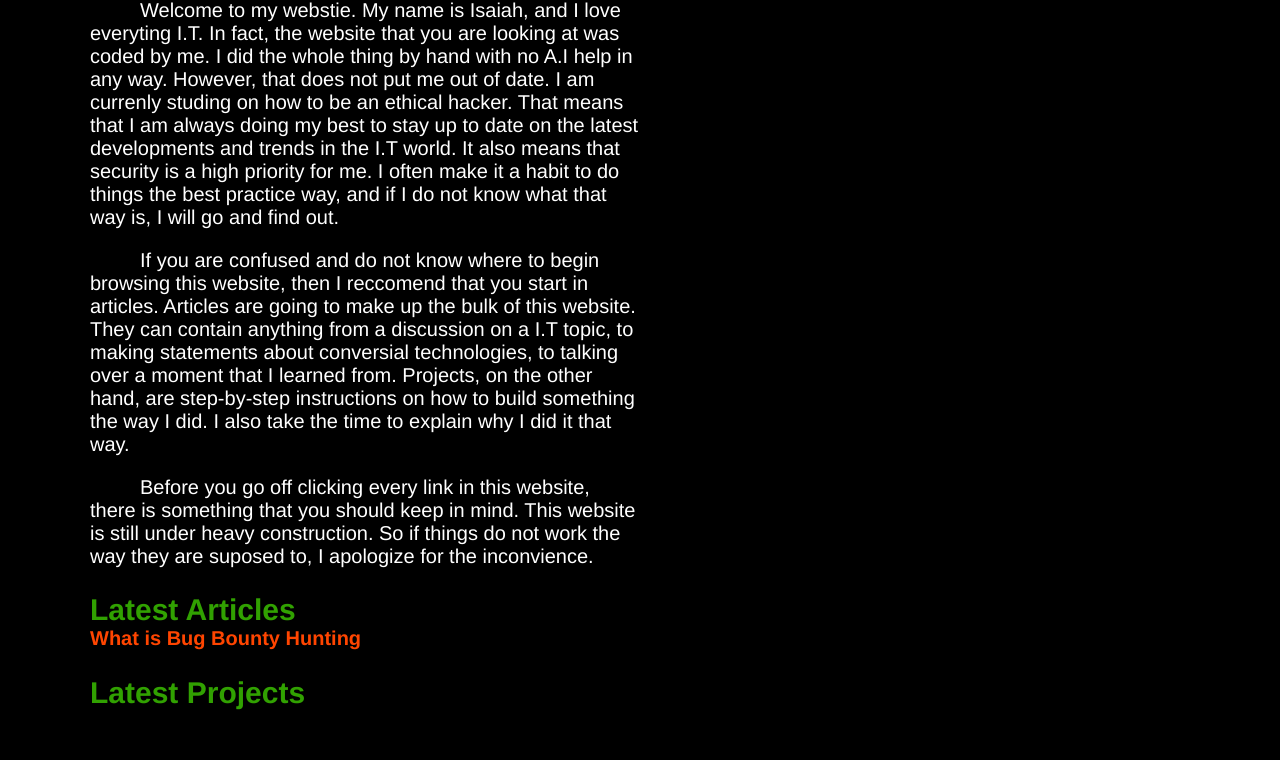
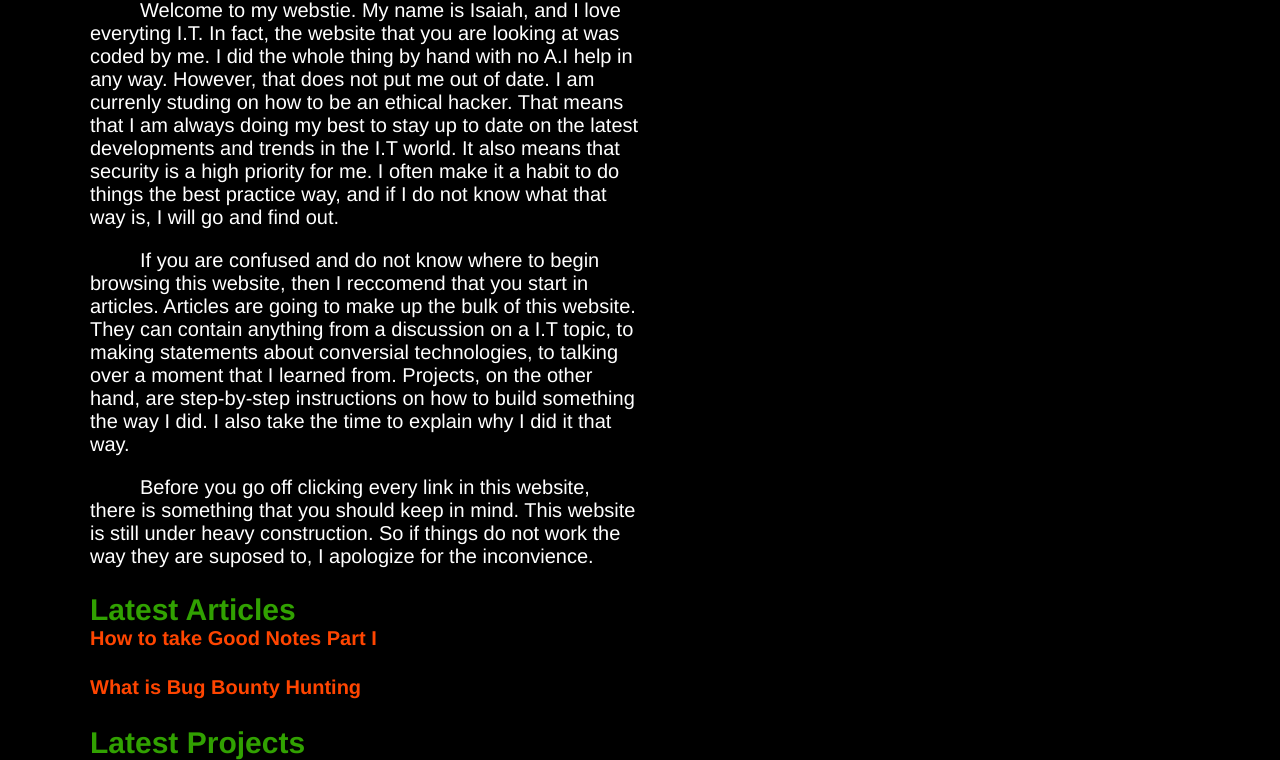
Before and after one commit to Blackhatwhitehat1/Blackhatwhitehat1.github.io, a plain HTML site: page index.html in a window 1280 px wide. Shown: the part 114-874 px from the top of the page. Before the commit the page ends 824 px from the top, so only its background shows below. Drawn offline with Linux system fonts and the light colour scheme.

Commit message:
Added the article to the homepage Whoops.

```diff
--- a/index.html
+++ b/index.html
@@ -64,6 +64,8 @@
     <div class="latest_articles">
         <!--This will always will have the latest and featured articles-->
         <h2>Latest Articles</h2>
+
+        <a class='llinks' href="/articles/HowtotakegoodnotespartI.html"><h4>How to take Good Notes Part I</h4></a>
         <a class="llinks" href="/articles/whatisbugbountyhunting.html"><h4>What is Bug Bounty Hunting</h4></a>
         <div></div>
     </div>
```
